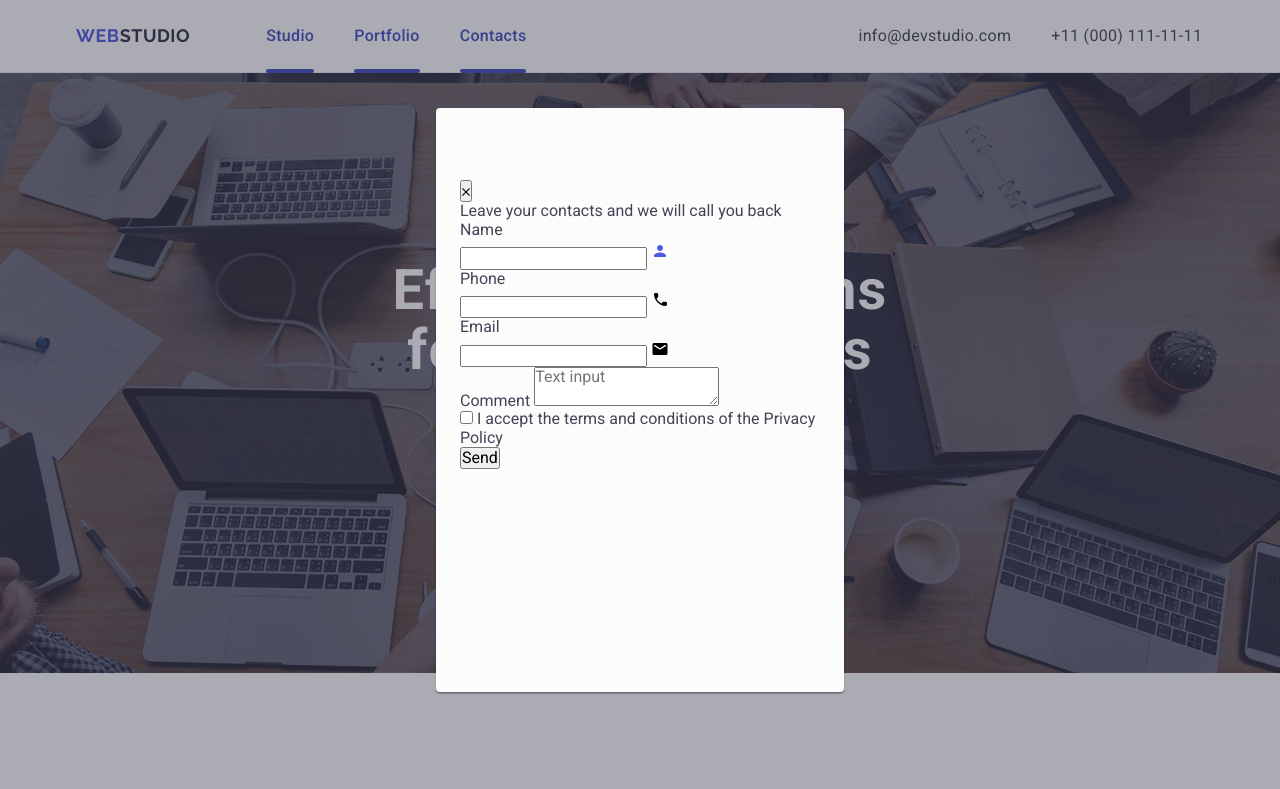
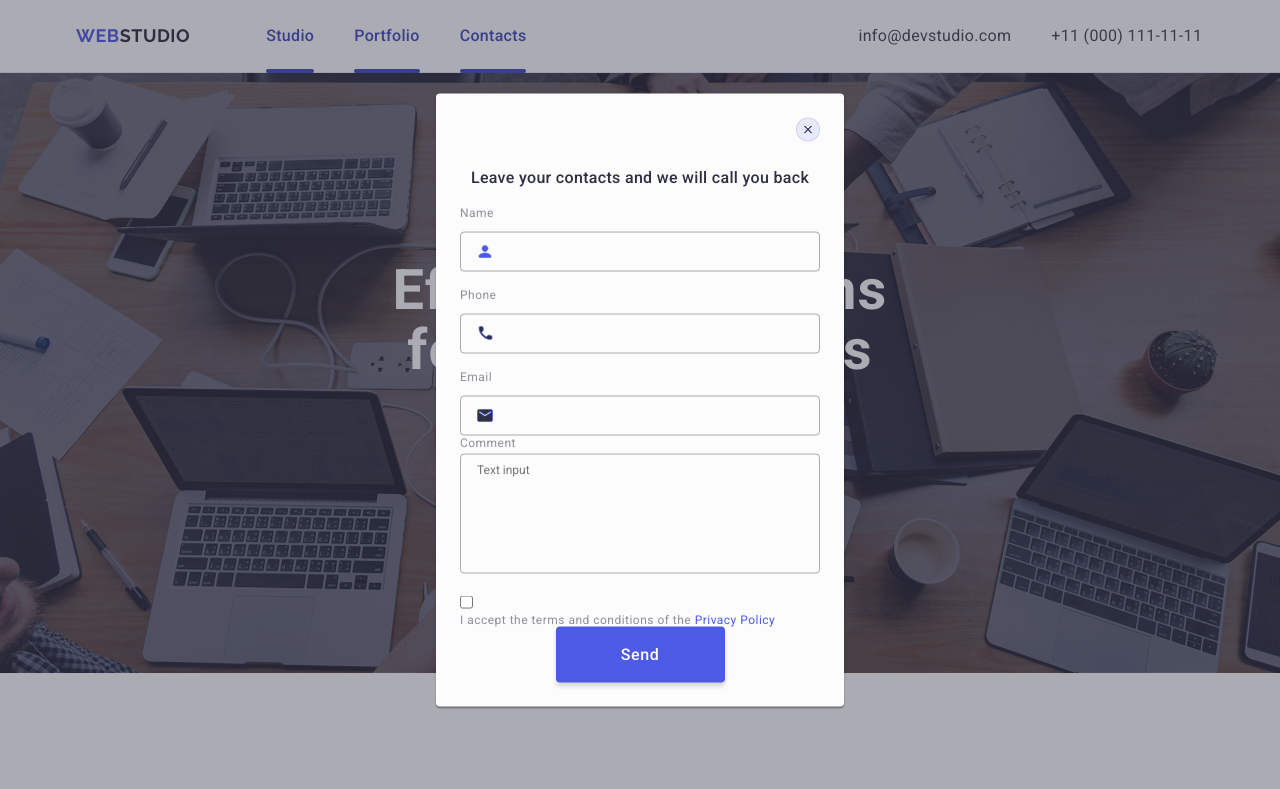
Before and after one commit to sabrina-prazdnichnykh/goit-markup-hw-05, a plain HTML site: page index.html in a window 1280 px wide. Shown: the top 789 px of the page. Drawn offline with nearby package versions, Linux system fonts and the light colour scheme.

Commit message:
update html, css

```diff
--- a/css/styles.css
+++ b/css/styles.css
@@ -592,22 +592,161 @@ img {
 
 .modal-p {}
 
-.modal-form {}
+.modal-button-close {
+    width: 24px;
+    height: 24px;
+    background-color: #E7E9FC ;
+    border: 1px solid rgba(0, 0, 0, 0.1);
+    border-radius: 50%;
+    display: flex;
+    align-items: center;
+    justify-content: center;
+    background-color: #e7e9fc;
+    padding: 0;
+    cursor: pointer;
+    transition: background-color 250ms cubic-bezier(0.4, 0, 0.2, 1), border 250ms cubic-bezier(0.4, 0, 0.2, 1);
+    position: absolute;
+    top: 24px;
+    right: 24px;
+    align-items: center;
+    justify-items: right;
+}
 
-.modal-form-label {}
+.modal-button-close-icon {
+    fill: #2E2F42;
+    transition: fill 250ms cubic-bezier(0.4, 0, 0.2, 1);
 
-.modal-label-input {}
+}
 
-.div-input-icon {}
 
-.modal-form-icon {}
+.modal-button-close:hover {
+    background-color: #404bbf;
+    border: none;
+}
 
-.modal-form-textarea {}
+.modal-button-close:focus {
+    background-color: #404bbf;
+    border: none;
+}
 
-.modal-label-textarea {}
+
+.modal-form {
+    margin: 16px 0 0;
+    display: flex;
+    flex-direction: column;
+    gap: 8px;
+}
+
+.modal-p{
+    font-weight: 500;
+    font-size: 16px;
+    line-height: 1.5;
+    text-align: center;
+    letter-spacing: 0.02em;
+    color: #2e2f42;
+    margin-bottom: 16px;
+    max-width: 360px;
+    max-height: 24px;
+}
+
+.modal-form-label {
+    font-size: 12px;
+    line-height: 1.17;
+    letter-spacing: 0.04em;
+    color: #8e8f99;
+    display: block;
+    margin-bottom: 4px;
+}
+
+.modal-form-label:last-child {
+    margin-bottom: 0;
+}
+
+.modal-label-input {
+    background-color: transparent;
+    border: 1px solid rgba(46, 47, 66, 0.4);
+    border-radius: 4px;
+    width: 100%;
+    height: 40px;
+    overflow-y: auto;
+    padding-left: 38px;
+    outline: transparent;
+    transition: border-color 250ms cubic-bezier(0.4, 0, 0.2, 1);
+}
+
+.modal-label-input:focus {
+    border-color: #4d5ae5;
+}
+.div-input-icon {
+    position: relative;
+    fill: #4d5ae5;
+    stroke: #4d5ae5;
+
+}
+
+.modal-form-icon {
+    fill: #2E2F42;
+    position: absolute;
+    left: 16px;
+    top: 50%;
+    transform: translatey(-50%);
+    transition: fill 250ms cubic-bezier(0.4, 0, 0.2, 1);
+}
+
+.modal-label-input:focus + .modal-form-icon {
+    fill: #4d5ae5;
+}
+
+.modal-form-textarea {
+    margin-bottom: 16px;
+}
+
+.modal-label-textarea {
+    width: 100%;
+    background-color: transparent;
+    border: 1px solid rgba(46, 47, 66, 0.4);
+    border-radius: 4px;
+    outline: transparent;
+    resize: none;
+    height: 120px;
+    padding: 8px 16px;
+    transition: border-color 250ms cubic-bezier(0.4, 0, 0.2, 1);
+    font-size: 12px;
+    line-height: 1.17;
+    color: rgba(46, 47, 66, 0.4);
+}
+
+.modal--label-textarea:focus {
+    border-color: #4d5ae5;
+
+}
 
 .form-privacy-policy {}
 
 .visually-hidden-checkbox {}
 
-.form-checkbox-a {}
+.form-checkbox-a {
+    color: #4d5ae5;
+}
+
+
+.modal-button-send {
+    font-family: "Roboto", sans-serif;
+    display: block;
+    min-width: 169px;
+    height: 56px;
+    font-size: 16px;
+    font-weight: 500;
+    line-height: 1.5;
+    letter-spacing: 0.04em;
+    cursor: pointer;
+    border: none;
+    border-radius: 4px;
+    transition: background-color 250ms cubic-bezier(0.4, 0, 0.2, 1);
+    color: #fff;
+    justify-self: center;
+    background-color: #4d5ae5;
+    box-shadow: 0 4px 4px 0 rgba(0, 0, 0, 0.15);
+
+
+}
--- a/index.html
+++ b/index.html
@@ -496,7 +496,7 @@
       <div class="modal-overlay">
         <div class="modal">
           <button class="modal-button-close" type="button">
-            <svg class="modal-button-close-svg" width="8" height="8">
+            <svg class="modal-button-close-icon" width="8" height="8">
               <use href="./images/icons.svg#icon-close"></use>
             </svg>
           </button>
```
